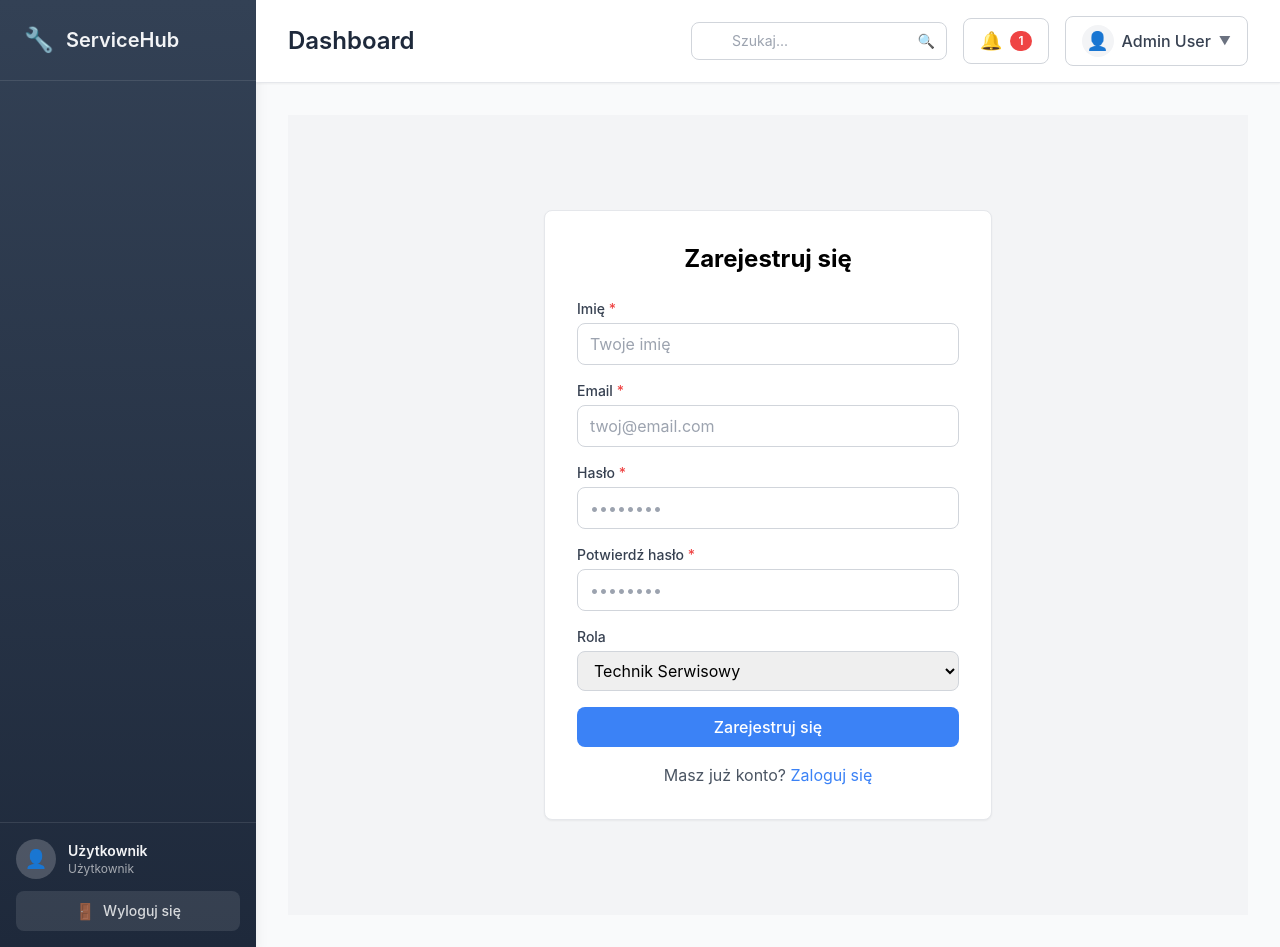
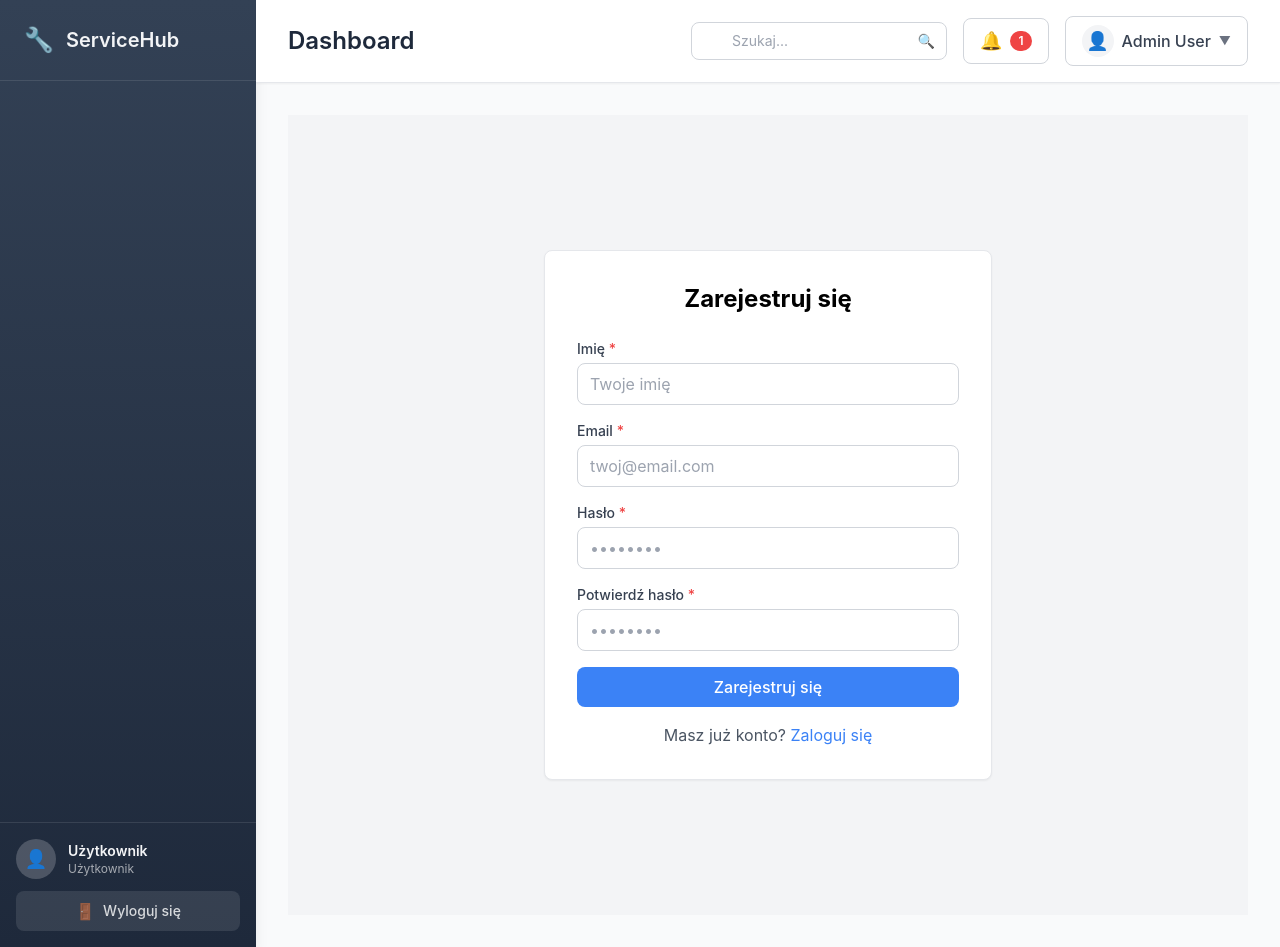
Before and after one commit to TomaszRebizant/Relay_web, a Vue app: page /register in a window 1280 px wide. Built offline with nearby package versions, Linux system fonts and the light colour scheme; the HTML template or start-up script is replaced by a standard one.

Commit message:
Remove role selection from registration form
- Backend API only accepts name, email, password (no role flags)
- Remove role dropdown and role mapping logic
- Keep password confirmation field with validation
- Registration creates basic user, admin assigns roles later

```diff
--- a/src/views/RegisterView.vue
+++ b/src/views/RegisterView.vue
@@ -14,7 +14,6 @@ const name = ref('')
 const email = ref('')
 const password = ref('')
 const confirmPassword = ref('')
-const role = ref('technician')
 const loading = ref(false)
 const error = ref<string | null>(null)
 
@@ -30,20 +29,12 @@ async function handleRegister() {
   }
 
   try {
-    console.log('Attempting registration with:', { name: name.value, email: email.value, role: role.value })
-
-    // Map role to API flags
-    const roleFlags = {
-      is_admin: role.value === 'admin',
-      is_installer: role.value === 'installer',
-      is_service: role.value === 'technician'
-    }
+    console.log('Attempting registration with:', { name: name.value, email: email.value })
 
     const response = await api.post('/register', {
       name: name.value,
       email: email.value,
-      password: password.value,
-      ...roleFlags
+      password: password.value
     })
 
     console.log('Registration response:', response.data)
@@ -101,18 +92,6 @@ async function handleRegister() {
           required
         />
 
-        <div>
-          <label class="block mb-1 font-medium text-gray-700 text-sm">Rola</label>
-          <select
-            v-model="role"
-            required
-            class="px-3 py-2 border border-gray-300 rounded-lg focus:outline-none focus:ring-2 focus:ring-blue-500 w-full"
-          >
-            <option value="technician">Technik Serwisowy</option>
-            <option value="installer">Instalator</option>
-          </select>
-        </div>
-
         <p v-if="error" class="text-red-500 text-sm text-center">
           {{ error }}
         </p>
```
